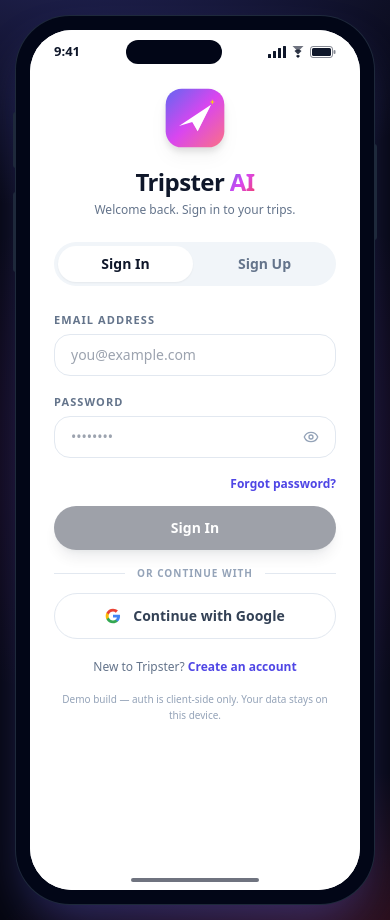
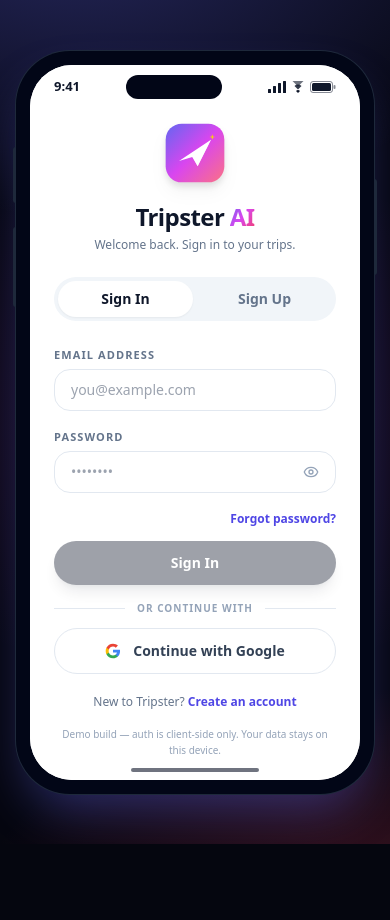
Before and after one commit to sparshcode/tripster, a Next.js app: page / in a window 390 px wide. After the commit the page ends 844 px from the top, so only its background shows below. Built offline with nearby package versions, Linux system fonts and the light colour scheme.

Commit message:
Fit phone to viewport height + hide broken images

```diff
--- a/components/PhoneFrame.tsx
+++ b/components/PhoneFrame.tsx
@@ -6,11 +6,19 @@
 export function PhoneFrame({ children }: { children: ReactNode }) {
   return (
     <div className="phone-backdrop flex min-h-screen items-center justify-center p-4">
-      <div className="relative w-full max-w-[400px] rounded-[54px] bg-slate-950 p-[14px] shadow-2xl shadow-indigo-500/40 ring-1 ring-slate-800">
+      <div
+        className="relative w-full rounded-[54px] bg-slate-950 p-[14px] shadow-2xl shadow-indigo-500/40 ring-1 ring-slate-800"
+        style={{
+          maxWidth: "min(400px, calc((100vh - 32px) * 9 / 19.5))",
+        }}
+      >
         <div className="pointer-events-none absolute -left-[3px] top-24 h-14 w-[3px] rounded-l-full bg-slate-800" />
         <div className="pointer-events-none absolute -left-[3px] top-44 h-20 w-[3px] rounded-l-full bg-slate-800" />
         <div className="pointer-events-none absolute -right-[3px] top-32 h-24 w-[3px] rounded-r-full bg-slate-800" />
-        <main className="relative flex h-[860px] w-full flex-col overflow-hidden rounded-[42px] bg-white">
+        <main
+          className="relative flex w-full flex-col overflow-hidden rounded-[42px] bg-white"
+          style={{ aspectRatio: "9 / 19.5" }}
+        >
           <StatusBar />
           {children}
           <div className="pointer-events-none absolute inset-x-0 bottom-2 z-50 mx-auto h-1 w-32 rounded-full bg-slate-900/60" />
--- a/components/TripsHome.tsx
+++ b/components/TripsHome.tsx
@@ -297,9 +297,12 @@
             src={photo}
             alt={name}
             fill
-            sizes="380px"
+            sizes="400px"
             className="object-cover"
             loading="lazy"
+            onError={(e) => {
+              (e.currentTarget as HTMLImageElement).style.display = "none";
+            }}
           />
           <div className="absolute inset-0 bg-gradient-to-t from-black/70 via-black/10 to-transparent" />
           <div className="absolute inset-x-0 bottom-0 p-5">
@@ -354,9 +357,12 @@
             src={photo}
             alt={name}
             fill
-            sizes="180px"
+            sizes="200px"
             className={clsx("object-cover", muted && "grayscale-[15%]")}
             loading="lazy"
+            onError={(e) => {
+              (e.currentTarget as HTMLImageElement).style.display = "none";
+            }}
           />
           <div className="absolute inset-0 bg-gradient-to-t from-black/70 via-black/10 to-transparent" />
           <div className="absolute inset-x-0 bottom-0 p-3">
```
